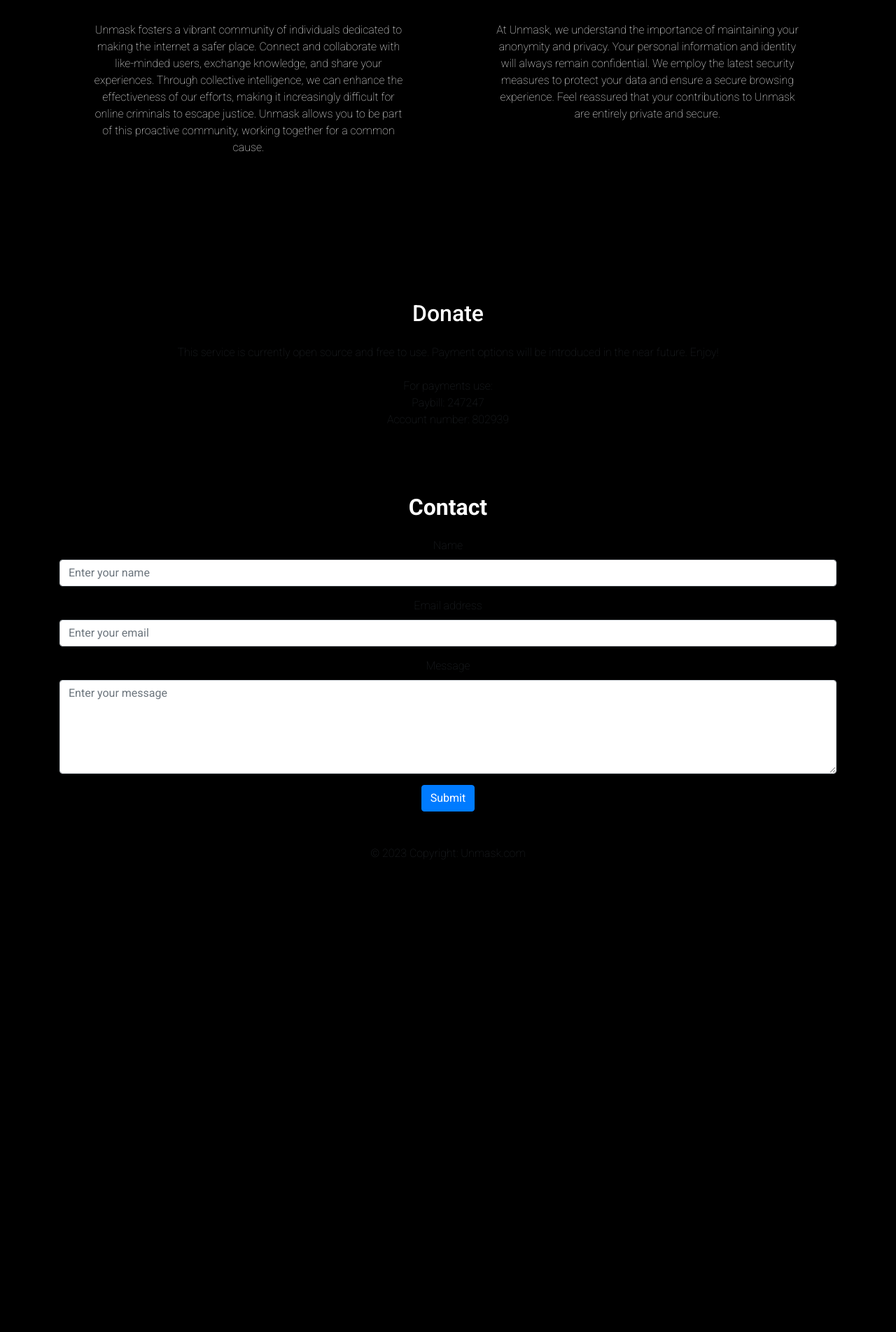
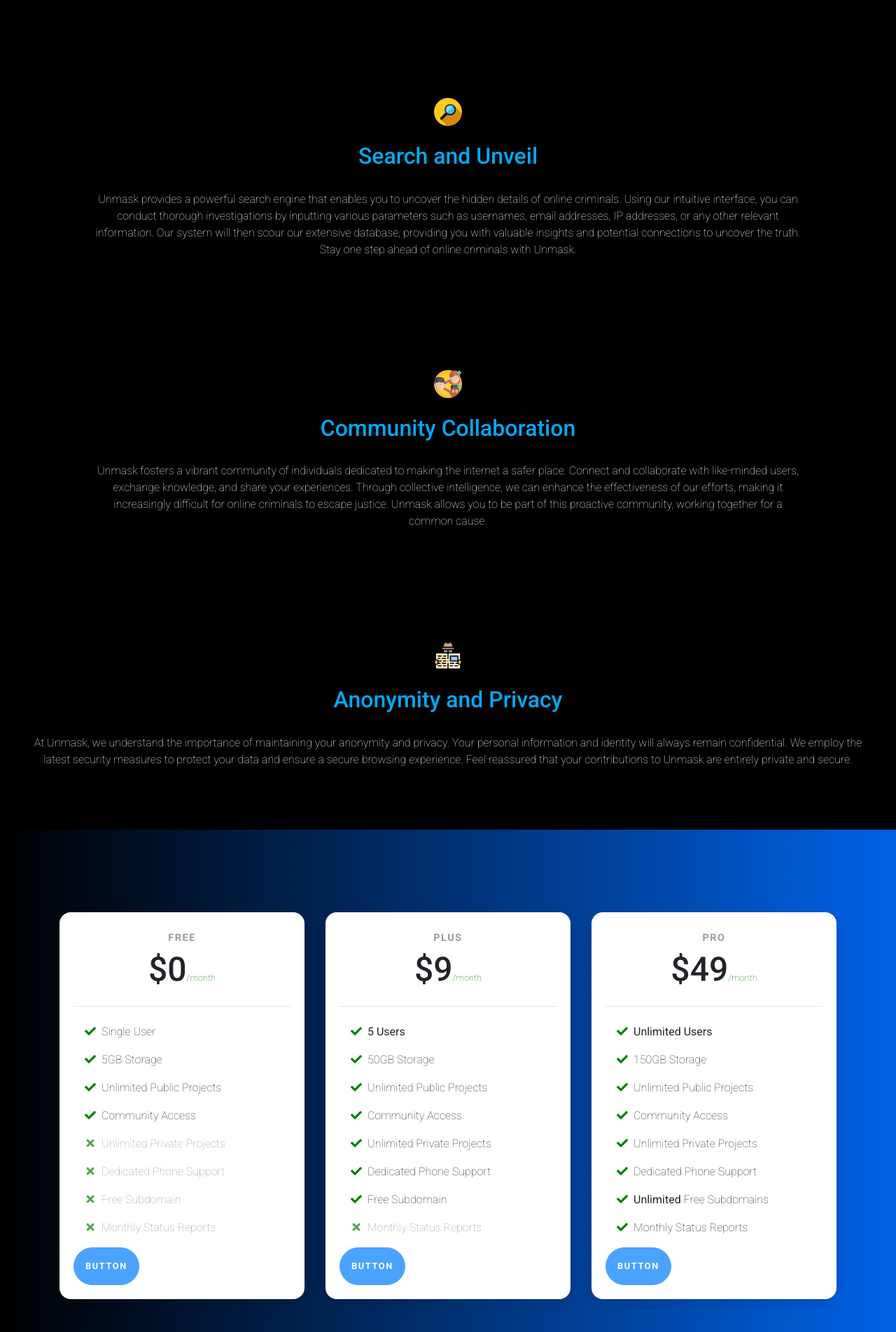
Before and after one commit to munyuawilson/Unmask, a Flask app: page / in a window 1280 px wide. Shown: the part 1476-3380 px from the top of the page at 70% size. Before the commit the page ends 2705 px from the top, so only its background shows below. Run offline with Flask 3, Linux system fonts and the light colour scheme; some libraries are stand-ins or nearby versions.

Commit message:
Landing page improvements

```diff
--- a/static/style.css
+++ b/static/style.css
@@ -141,3 +141,68 @@ nav a h2{
   .link-donate-padding{
     padding-right: 80px;
   }
+
+
+  section.pricing {
+    background: black;
+    background: linear-gradient(to right,black, #0062E6);
+  }
+
+  .pricing .card {
+    border: none;
+    border-radius: 1rem;
+    transition: all 0.2s;
+    box-shadow: 0 0.5rem 1rem 0 rgba(0, 0, 0, 0.1);
+  }
+
+  .pricing hr {
+    margin: 1.5rem 0;
+  }
+
+  .pricing .card-title {
+    margin: 0.5rem 0;
+    font-size: 0.9rem;
+    letter-spacing: .1rem;
+    font-weight: bold;
+  }
+
+  .pricing .card-price {
+    font-size: 3rem;
+    margin: 0;
+  }
+
+  .pricing .card-price .period {
+    font-size: 0.8rem;
+  }
+
+  .pricing ul li {
+    margin-bottom: 1rem;
+  }
+
+  .pricing .text-muted {
+    opacity: 0.7;
+  }
+
+  .pricing .btn {
+    font-size: 80%;
+    border-radius: 5rem;
+    letter-spacing: .1rem;
+    font-weight: bold;
+    padding: 1rem;
+    opacity: 0.7;
+    transition: all 0.2s;
+  }
+
+  /* Hover Effects on Card */
+
+  @media (min-width: 992px) {
+    .pricing .card:hover {
+      margin-top: -.25rem;
+      margin-bottom: .25rem;
+      box-shadow: 0 0.5rem 1rem 0 rgba(0, 0, 0, 0.3);
+    }
+
+    .pricing .card:hover .btn {
+      opacity: 1;
+    }
+  }
--- a/templates/main.html
+++ b/templates/main.html
@@ -41,9 +41,7 @@
                 <li class="nav-item link">
                   <a class="nav-link text-white" href="{{url_for('home')}}#donate">Pricing</a>
                 </li>
-                <li class="nav-item link-donate-padding">
-                  <a class="nav-link text-white" href="{{url_for('home')}}#donate">Donate</a>
-                </li>
+
                 <li class="nav-item link">
                   <a class="nav-link bg-danger text-white rounded " href="{{url_for('login')}}">Login</a>
                 </li>
@@ -82,6 +80,13 @@
 
   </div>
 
+  <div class="container-fluid my-3 justify-content-center text-center">
+
+    <img src="/static/TP-dark-removebg-preview.png" alt="" height="200px">
+
+
+  </div>
+
 
  <section class="mb-4 my-4" id="about">
     <div class="container ">
@@ -97,6 +102,13 @@
 
 
          </div>
+         <div class="col  my-5">
+
+          <img src="/static/successful-caucasian-young-man-student-600nw-2141124049-ezgif.com-webp-to-jpg-converter-removebg-preview.png" alt="photo" height="350px">
+
+         </div>
+     </div>
+     <div class="row my-5">
       <div class="col mx-5 my-5">
 
         <div class="  text-center">
@@ -110,7 +122,6 @@
 
      </div>
 
-
      <div class="row my-5">
          <div class="col mx-5 my-5">
 
@@ -122,6 +133,12 @@
 
 
          </div>
+
+
+     </div>
+
+    </div>
+  <div class="row">
     <div class="col mx-5 my-5">
       <div class=" text-center">
         <img src="/static/assets/newspaper.png" alt="" height="40px">
@@ -131,11 +148,97 @@
 
 
      </div>
+  </div>
+ </section>
 
+
+
+ <section class="pricing py-5">
+  <div class="container">
+    <div class="row">
+      <!-- Free Tier -->
+      <div class="col-lg-4">
+        <div class="card mb-5 mb-lg-0">
+          <div class="card-body">
+            <h5 class="card-title text-muted text-uppercase text-center">Free</h5>
+            <h6 class="card-price text-center">$0<span class="period">/month</span></h6>
+            <hr>
+            <ul class="fa-ul">
+              <li><span class="fa-li"><i class="fas fa-check"></i></span>Single User</li>
+              <li><span class="fa-li"><i class="fas fa-check"></i></span>5GB Storage</li>
+              <li><span class="fa-li"><i class="fas fa-check"></i></span>Unlimited Public Projects</li>
+              <li><span class="fa-li"><i class="fas fa-check"></i></span>Community Access</li>
+              <li class="text-muted"><span class="fa-li"><i class="fas fa-times"></i></span>Unlimited
+                Private Projects</li>
+              <li class="text-muted"><span class="fa-li"><i class="fas fa-times"></i></span>Dedicated
+                Phone Support</li>
+              <li class="text-muted"><span class="fa-li"><i class="fas fa-times"></i></span>Free Subdomain
+              </li>
+              <li class="text-muted"><span class="fa-li"><i class="fas fa-times"></i></span>Monthly Status
+                Reports</li>
+            </ul>
+            <div class="d-grid">
+              <a href="#" class="btn btn-primary text-uppercase">Button</a>
+            </div>
+          </div>
+        </div>
+      </div>
+      <!-- Plus Tier -->
+      <div class="col-lg-4">
+        <div class="card mb-5 mb-lg-0">
+          <div class="card-body">
+            <h5 class="card-title text-muted text-uppercase text-center">Plus</h5>
+            <h6 class="card-price text-center">$9<span class="period">/month</span></h6>
+            <hr>
+            <ul class="fa-ul">
+              <li><span class="fa-li"><i class="fas fa-check"></i></span><strong>5 Users</strong></li>
+              <li><span class="fa-li"><i class="fas fa-check"></i></span>50GB Storage</li>
+              <li><span class="fa-li"><i class="fas fa-check"></i></span>Unlimited Public Projects</li>
+              <li><span class="fa-li"><i class="fas fa-check"></i></span>Community Access</li>
+              <li><span class="fa-li"><i class="fas fa-check"></i></span>Unlimited Private Projects</li>
+              <li><span class="fa-li"><i class="fas fa-check"></i></span>Dedicated Phone Support</li>
+              <li><span class="fa-li"><i class="fas fa-check"></i></span>Free Subdomain</li>
+              <li class="text-muted"><span class="fa-li"><i class="fas fa-times"></i></span>Monthly Status
+                Reports</li>
+            </ul>
+            <div class="d-grid">
+              <a href="#" class="btn btn-primary text-uppercase">Button</a>
+            </div>
+          </div>
+        </div>
+      </div>
+      <!-- Pro Tier -->
+      <div class="col-lg-4">
+        <div class="card">
+          <div class="card-body">
+            <h5 class="card-title text-muted text-uppercase text-center">Pro</h5>
+            <h6 class="card-price text-center">$49<span class="period">/month</span></h6>
+            <hr>
+            <ul class="fa-ul">
+              <li><span class="fa-li"><i class="fas fa-check"></i></span><strong>Unlimited Users</strong>
+              </li>
+              <li><span class="fa-li"><i class="fas fa-check"></i></span>150GB Storage</li>
+              <li><span class="fa-li"><i class="fas fa-check"></i></span>Unlimited Public Projects</li>
+              <li><span class="fa-li"><i class="fas fa-check"></i></span>Community Access</li>
+              <li><span class="fa-li"><i class="fas fa-check"></i></span>Unlimited Private Projects</li>
+              <li><span class="fa-li"><i class="fas fa-check"></i></span>Dedicated Phone Support</li>
+              <li><span class="fa-li"><i class="fas fa-check"></i></span><strong>Unlimited</strong> Free
+                Subdomains</li>
+              <li><span class="fa-li"><i class="fas fa-check"></i></span>Monthly Status Reports</li>
+            </ul>
+            <div class="d-grid">
+              <a href="#" class="btn btn-primary text-uppercase">Button</a>
+            </div>
+          </div>
+        </div>
+      </div>
     </div>
   </div>
 </section>
+
  <section class="mb-4" id='donate'>
+
+  <!--
  <div class="container center">
   <h2 class="h1-responsive text-white text-center my-4 text-white"> Donate</h2>
   This service is currently open source and free to use. Payment options will be introduced in the near future. Enjoy!
@@ -148,6 +251,7 @@
 
 
   </section>
+-->
 
   <section class="mb-4" id='contact'>
 <div class="container center">
@@ -172,7 +276,7 @@
 
 </section>
 
-<div class="text-center p-4" style="background-color: rgba(0, 0, 0, 0.05);">
+<div class="text-center text-white p-4" style="background-color: rgba(0, 0, 0, 0.05);">
     © 2023 Copyright: Unmask.com
 
   </div>
```
Also changed, not shown: Designs/TP-dark.png (added), Designs/istockphoto-1352603244-612x612.jpg (added), Designs/original-eb1946228738c422b19e12949ccc8086.jpg (added), model.py (line endings or trailing spaces), static/TP-dark-removebg-preview.png (added), static/istockphoto-1352603244-612x612.jpg (added), static/successful-caucasian-young-man-student-600nw-2141124049-ezgif.com-webp-to-jpg-converter-removebg-preview.png (added). Lines whose indentation alone changed are shown as unchanged.
